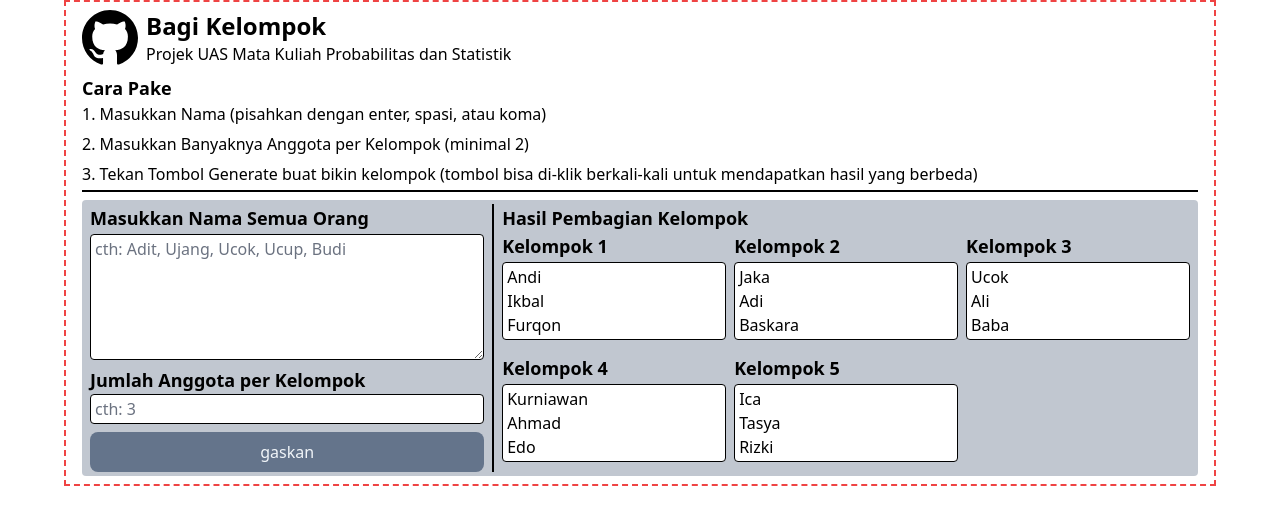
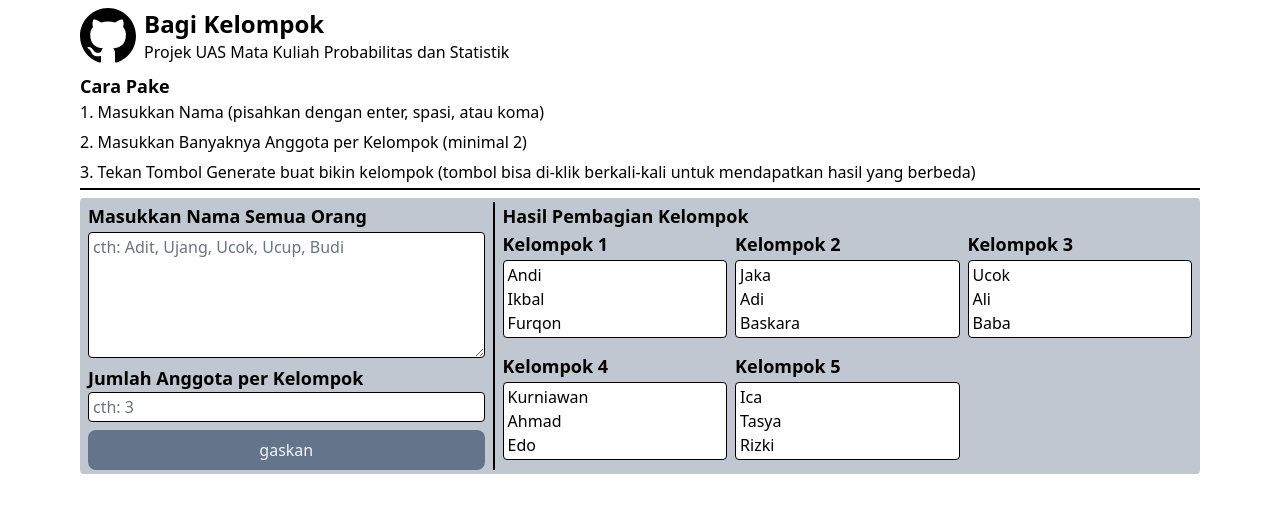
Before and after one commit to rikarani/bagi-kelompok, a React (Vite) app: page / in a window 1280 px wide. Shown: the top 524 px of the page. Built offline with nearby package versions, Linux system fonts and the light colour scheme.

Commit message:
ilangin border

```diff
--- a/src/partials/Container.tsx
+++ b/src/partials/Container.tsx
@@ -5,7 +5,7 @@ type ContainerProps = {
 };
 
 function Container({ children }: ContainerProps): JSX.Element {
-  return <div className="batas mx-auto max-w-6xl px-2 py-1">{children}</div>;
+  return <div className="mx-auto max-w-6xl px-2 py-1">{children}</div>;
 }
 
 export default Container;
```
